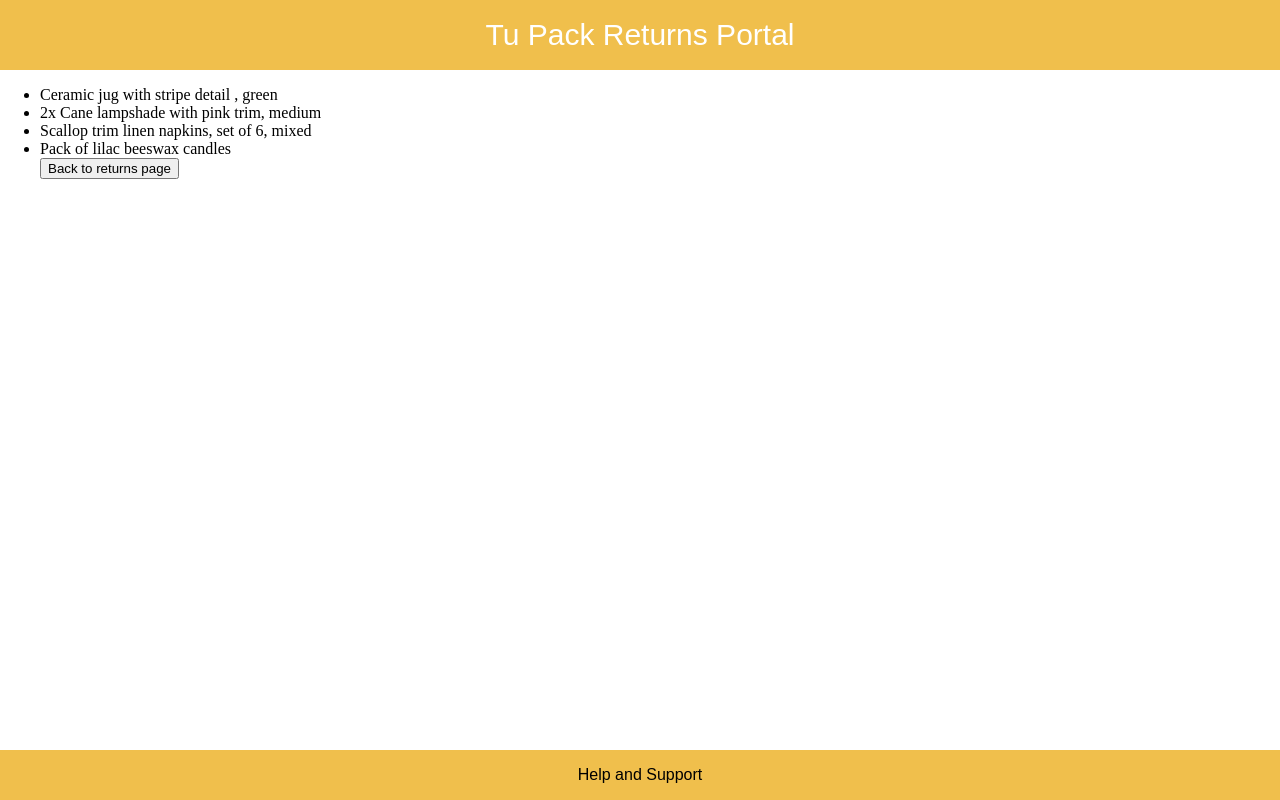
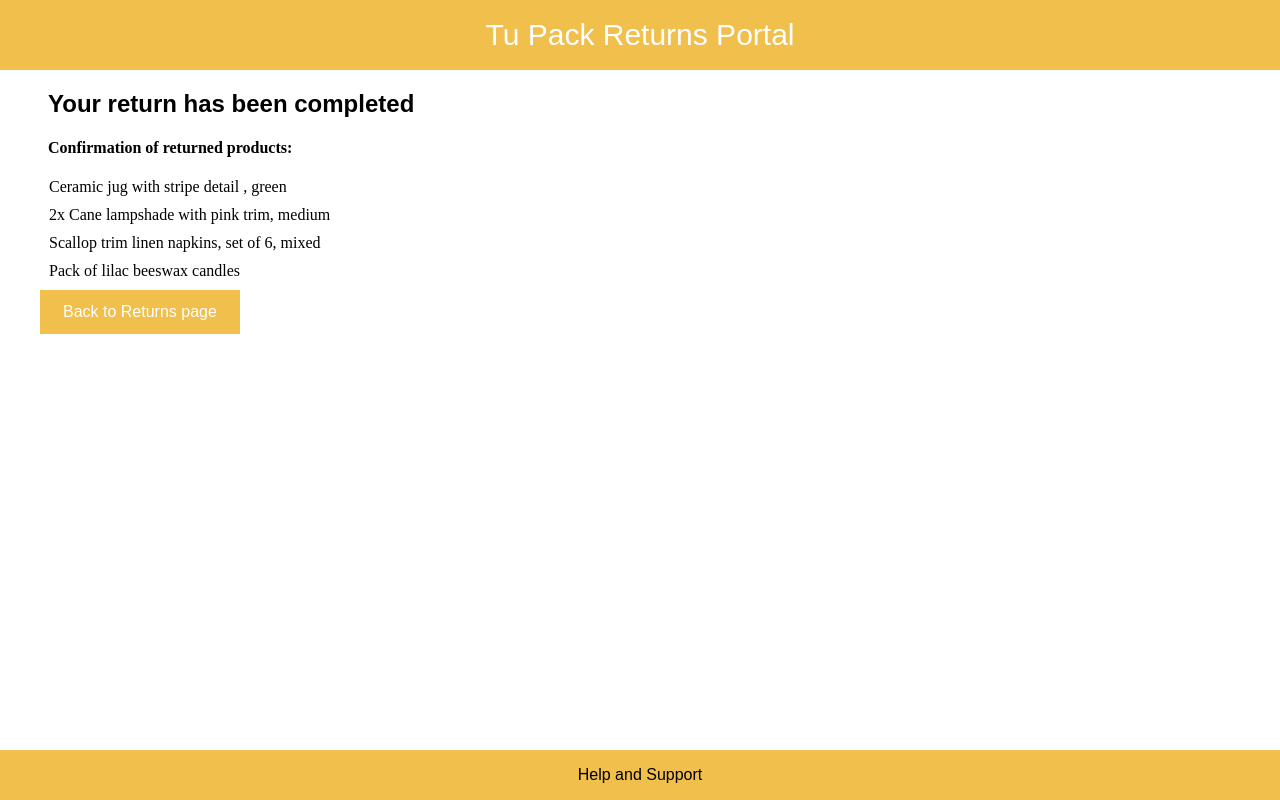
Before and after one commit to eds-101/returnsPortal, a React (Create React App) app in the folder returns-portal/: page / in a window 1280 px wide. Both pictures are taken after a click on the button "Back to HomeLogin". Built offline with nearby package versions, Linux system fonts and the light colour scheme.

Commit message:
returns complete styling

```diff
--- a/returns-portal/src/Components/ReturnsComplete/ReturnsComplete.css
+++ b/returns-portal/src/Components/ReturnsComplete/ReturnsComplete.css
@@ -0,0 +1,19 @@
+ul{
+    list-style-type: none;
+}
+li{
+    margin-bottom: 10px;
+    margin-left: 9px;
+}
+.headline{
+    margin-left: 28px;
+    padding-right: 0px;
+    padding-left: 20px;
+}
+.body{
+    margin-left: 0px;
+}
+.body > button {
+    margin-left: 9px;
+    text-align: left;
+}
--- a/returns-portal/src/Components/ReturnsComplete/ReturnsComplete.js
+++ b/returns-portal/src/Components/ReturnsComplete/ReturnsComplete.js
@@ -9,12 +9,20 @@ function ReturnsComplete(props){
 
     return(
         <div>
-            <div>
+            <div className='headline'>
+                <h2>
+                    Your return has been completed
+                </h2>
+                <h4>
+                    Confirmation of returned products:
+                </h4>
+            </div>
+            <div className='body'>
                 <ul>
                     {props.finalOrder.map((product) => {
                        return <li>{` ${product['Quantity'] > 1 ? product['Quantity'] + 'x' : ""}`} {product['Name'].slice(0,1) + product['Name'].slice(1).toLowerCase()}</li>
                     })}
-                    <button onClick={returnToHomePage}>Back to returns page</button>
+                    <button className='button' onClick={returnToHomePage}>Back to Returns page</button>
                 </ul>
             </div>
         </div>
```
